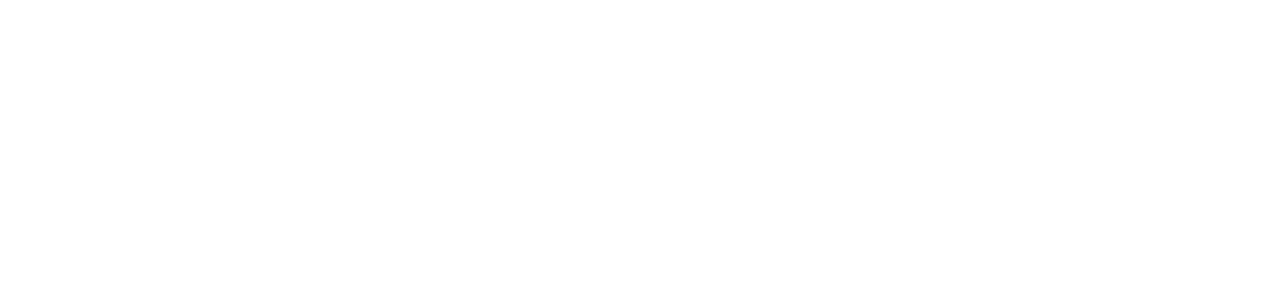
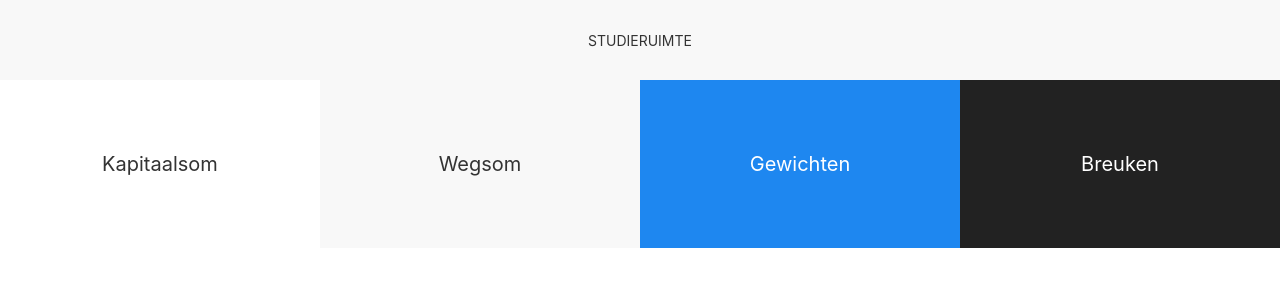
Before and after one commit to hotemetoot/uikit, a plain HTML site: page index.html in a window 1280 px wide. Drawn offline with Linux system fonts and the light colour scheme.

Commit message:
basic tiles

```diff
--- a/index.html
+++ b/index.html
@@ -10,6 +10,40 @@
 </head>
 
 <body>
+    <!-- top navigation bar -->
+    <nav class="uk-navbar-container" uk-navbar>
+        <div class="uk-navbar-center">
+            <ul class="uk-navbar-nav">
+                <li class="uk-active">
+                    <a href="#">Studieruimte</a>
+                </li>
+            </ul>
+        </div>
+    </nav>
+
+    <!--tile layout for questions-->
+    <div class="uk-child-width-1-2@s uk-child-width-1-3@m uk-child-width-1-4@l uk-grid-collapse uk-text-center" uk-grid>
+        <div>
+            <div class="uk-tile uk-tile-default uk-padding-large">
+                <a class="uk-h4" href="kapitaal-1.html">Kapitaalsom</a>
+            </div>
+        </div>
+        <div>
+            <div class="uk-tile uk-tile-muted uk-padding-large">
+                <p class="uk-h4">Wegsom</p>
+            </div>
+        </div>
+        <div>
+            <div class="uk-tile uk-tile-primary uk-padding-large">
+                <p class="uk-h4">Gewichten</p>
+            </div>
+        </div>
+        <div>
+            <div class="uk-tile uk-tile-secondary uk-padding-large">
+                <p class="uk-h4">Breuken</p>
+            </div>
+        </div>
+    </div>
 
 </body>
 
```
Also changed, not shown: kapitaal-1.html (added, +33 -0 lines).
